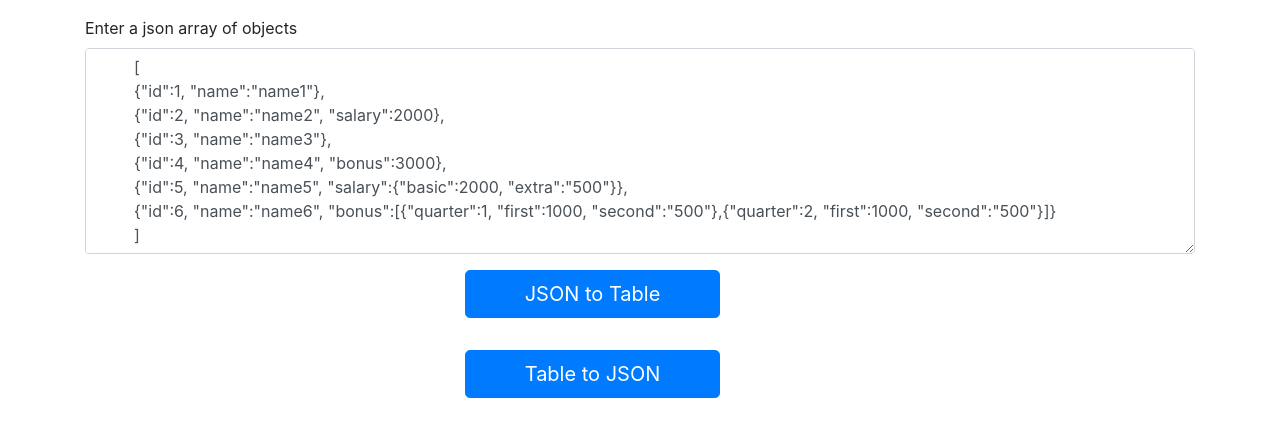
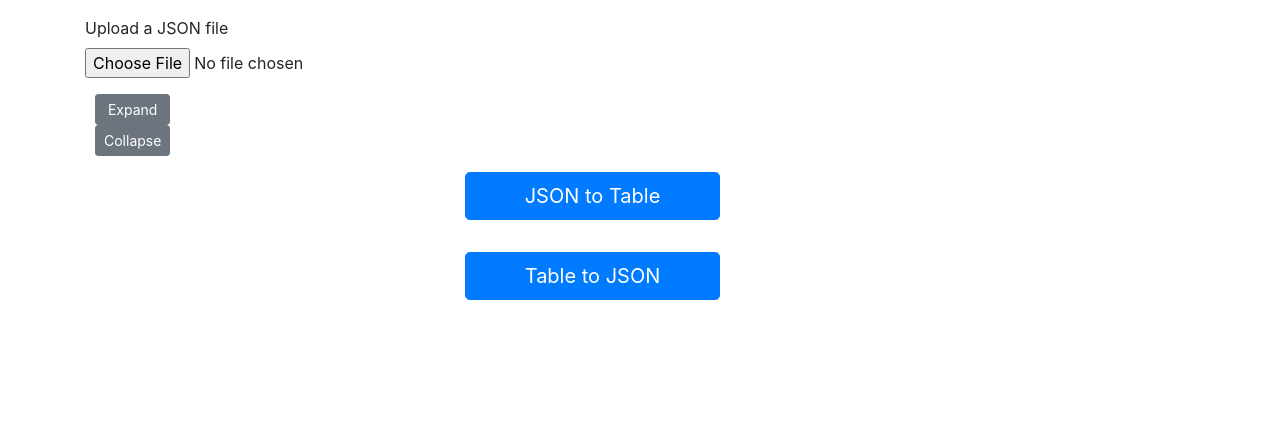
Before and after one commit to anoopsimon/json-editor-v2, a plain HTML site: page v1/index.html in a window 1280 px wide. Drawn offline with Linux system fonts and the light colour scheme.

Commit message:
added option to upload json file

```diff
--- a/v1/index.html
+++ b/v1/index.html
@@ -4,33 +4,50 @@
 <head>
     <link rel="stylesheet" href="./styles/bootstrap.min.css"/>
     <link rel="stylesheet" href="./styles/jquery.contextMenu.min.css"/>
+    <style>
+        #textarea_container {
+            display: flex;
+            align-items: flex-start;
+        }
+        #Textarea1 {
+            flex: 1;
+            display: none;
+        }
+        #textarea_buttons {
+            display: flex;
+            flex-direction: column;
+            margin-left: 10px;
+        }
+    </style>
 </head>
 
 <body>
 
-    <div class = "container">
+    <div class="container">
+
+        <div class="row mt-3">
+            <div class='col-md-12'>
+                <label for="file_input">Upload a JSON file</label>
+                <input type="file" id="file_input" class="form-control-file" accept=".json">
+            </div>
+        </div>
 
         <div class="row mt-3">
             <div id='input_container' class='col-md-12'>
-                <label for="Textarea1">Enter a json array of objects</label>
-                <textarea class="form-control" id="Textarea1" rows="8">
-        [
-        {"id":1, "name":"name1"},
-        {"id":2, "name":"name2", "salary":2000},
-        {"id":3, "name":"name3"},
-        {"id":4, "name":"name4", "bonus":3000},
-        {"id":5, "name":"name5", "salary":{"basic":2000, "extra":"500"}},
-        {"id":6, "name":"name6", "bonus":[{"quarter":1, "first":1000, "second":"500"},{"quarter":2, "first":1000, "second":"500"}]}
-        ]
-                    </textarea>
+                <div id="textarea_container">
+                    <textarea class="form-control" id="Textarea1" rows="8">[]</textarea>
+                    <div id="textarea_buttons">
+                        <button id='expand_btn' type="button" class="btn btn-secondary btn-sm">Expand</button>
+                        <button id='collapse_btn' type="button" class="btn btn-secondary btn-sm">Collapse</button>
+                    </div>
+                </div>
             </div>
         </div>
 
         <div class="row mt-3">
             <div class='col-md-4'></div>
             <div id='button_container' class='col-md-3'>
-                <button id='json_to_table_btn' type="button" class="btn btn-primary btn-lg btn-block">JSON to
-                    Table</button>
+                <button id='json_to_table_btn' type="button" class="btn btn-primary btn-lg btn-block">JSON to Table</button>
             </div>
         </div>
 
@@ -41,8 +58,7 @@
         <div class="row mt-3">
             <div class='col-md-4'></div>
             <div id='button_container' class='col-md-3'>
-                <button id='table_to_json_btn' type="button" class="btn btn-primary btn-lg btn-block">Table to
-                    JSON</button>
+                <button id='table_to_json_btn' type="button" class="btn btn-primary btn-lg btn-block">Table to JSON</button>
             </div>
         </div>
 
@@ -57,18 +73,32 @@
     <script src="./scripts/jquery.contextMenu.min.js"></script>
     <script src="./scripts/jsoneditor.js"></script>
 
-
     <script>
-
         $(document).ready(function () {
-
             jsonEditorInit('table_container', 'Textarea1', 'result_container', 'json_to_table_btn', 'table_to_json_btn');
 
+            $('#file_input').on('change', function (event) {
+                var file = event.target.files[0];
+                if (file) {
+                    var reader = new FileReader();
+                    reader.onload = function (e) {
+                        $('#Textarea1').val(e.target.result);
+                        $('#Textarea1').show();
+                    }
+                    reader.readAsText(file);
+                }
             });
 
+            $('#expand_btn').on('click', function () {
+                $('#Textarea1').show();
+                $('#Textarea1').css('height', '400px');
+            });
+
+            $('#collapse_btn').on('click', function () {
+                $('#Textarea1').hide();
+            });
+        });
     </script>
-
-
 
 </body>
 
```
Also changed, not shown: v1/test-data/redesigned.json (renamed from v1/scripts/redesigned.json). Lines whose indentation alone changed are shown as unchanged.
